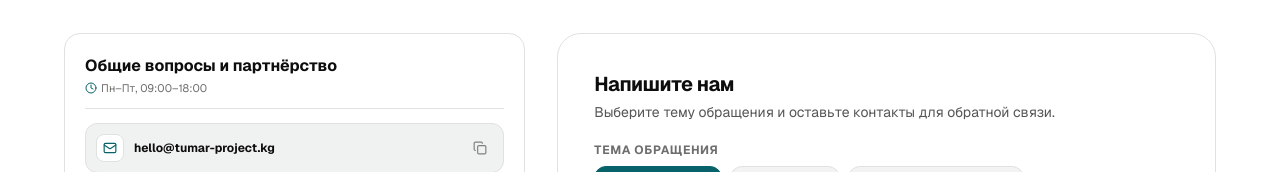
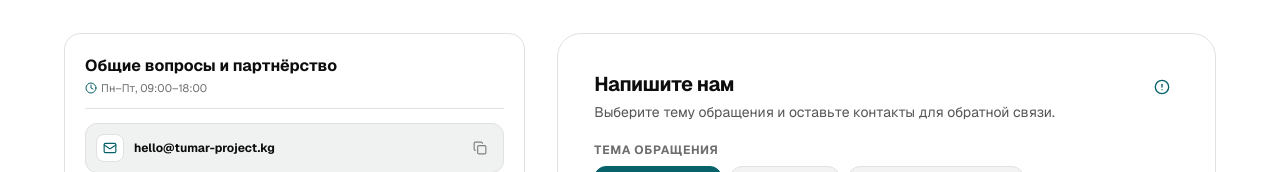
Before and after one commit to Evools/Aiym-Path, a Next.js app: page /contacts in a window 1280 px wide. Shown: the part 468-640 px from the top of the page. Built offline with nearby package versions, Linux system fonts and the light colour scheme.

Commit message:
feat: add info icon button to contact form header to trigger availability modal

```diff
--- a/app/contacts/page.tsx
+++ b/app/contacts/page.tsx
@@ -250,7 +250,8 @@ export default function ContactsPage() {
 
                 <form onSubmit={handleSubmit} className="space-y-5">
 
-                  {/* Header of Form */}
+                  {/* Header of Form with Info Button */}
+                  <div className="flex items-start justify-between gap-3">
                     <div>
                       <h3 className="text-lg sm:text-xl font-bold text-[#0D0D0D] tracking-tight mb-1">
                         Напишите нам
@@ -258,6 +259,17 @@ export default function ContactsPage() {
                       <p className="text-xs sm:text-sm text-[#0D0D0D]/70">
                         Выберите тему обращения и оставьте контакты для обратной связи.
                       </p>
+                    </div>
+
+                    {/* Subtle Info Icon Trigger */}
+                    <button
+                      type="button"
+                      onClick={() => setShowUnavailableModal(true)}
+                      className="p-2 rounded-xl text-[#0D0D0D]/50 hover:text-[#07626A] hover:bg-[#F3F3F3] border border-transparent hover:border-[#E1E1E1] transition-colors cursor-pointer shrink-0"
+                      title="Информация о форме"
+                    >
+                      <AlertCircle className="w-4 h-4 text-[#07626A]" />
+                    </button>
                   </div>
 
                   {/* Topic Selector Chips */}
```
Lines whose indentation alone changed are shown as unchanged.
